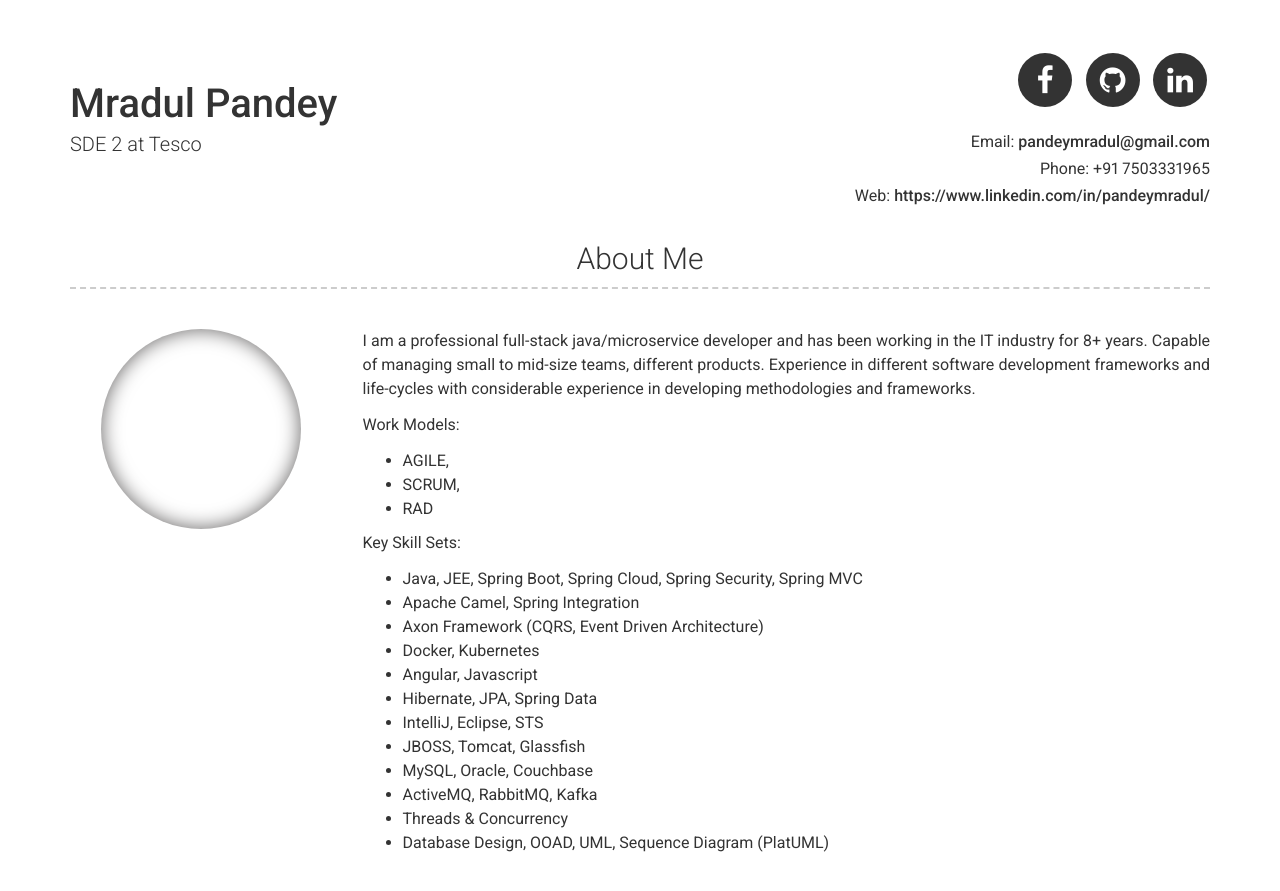
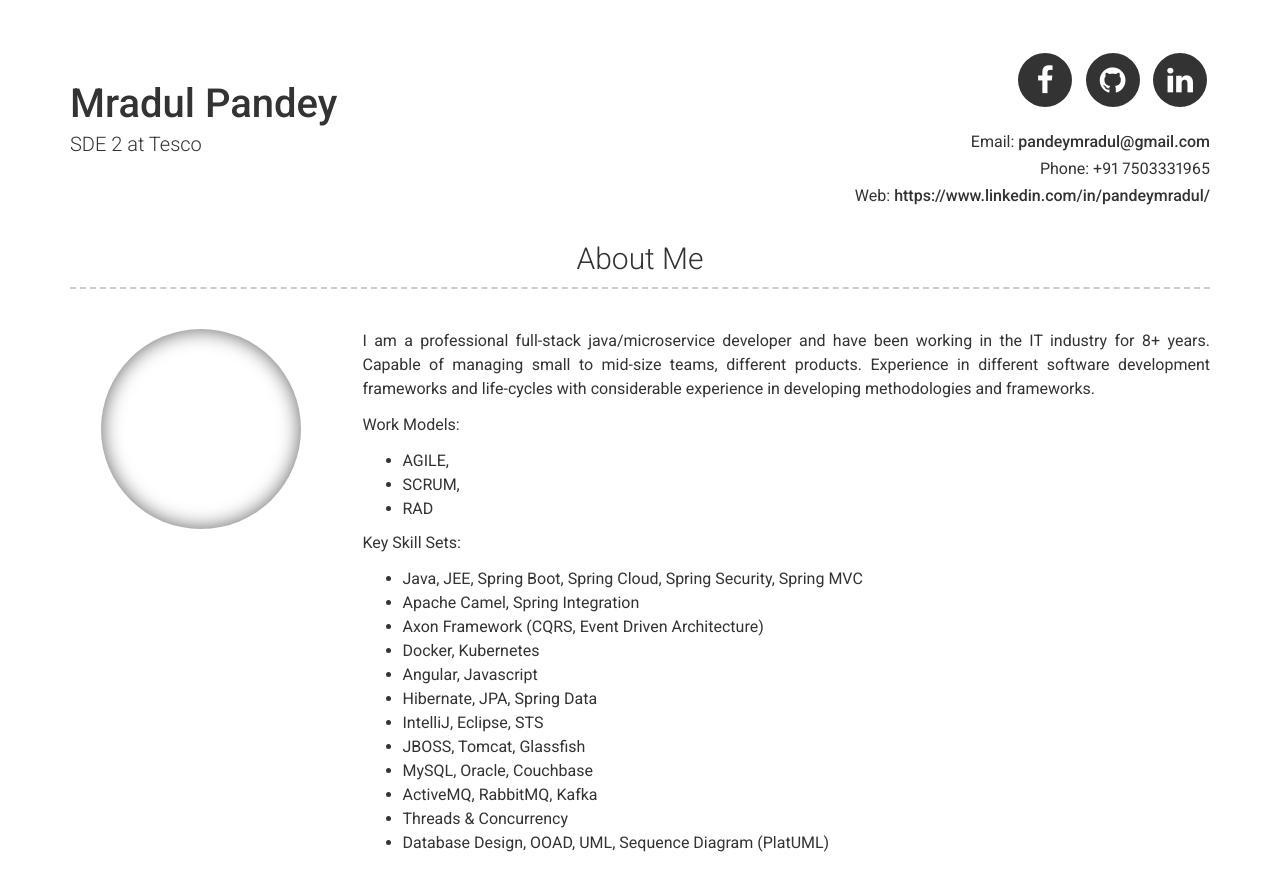
Before and after one commit to mradulpandey/mradulpandey.github.io, a Jekyll site: the page built from index.md, in a window 1280 px wide and 900 px high. Shown: the top 891 px of the window. Built offline with Jekyll 4.4.1, drawn with Linux system fonts in a browser that asks for light colours.

```diff
--- a/_config.yml
+++ b/_config.yml
@@ -26,7 +26,7 @@ linkedin_username: pandeymradul
 # about_title: About Me (Use this to override about section title)
 about_profile_image: Directory of profile image (eg. images/profile.jpg)
 about_content: | # this will include new lines to allow paragraphs
-  I am a professional full-stack java/microservice developer and has been working in the IT industry for 8+ years. Capable of managing small to mid-size teams, different products. Experience in different software development frameworks and life-cycles with considerable experience in developing methodologies and frameworks.
+  I am a professional full-stack java/microservice developer and have been working in the IT industry for 8+ years. Capable of managing small to mid-size teams, different products. Experience in different software development frameworks and life-cycles with considerable experience in developing methodologies and frameworks.
 
   Work Models:
     - AGILE,
```
